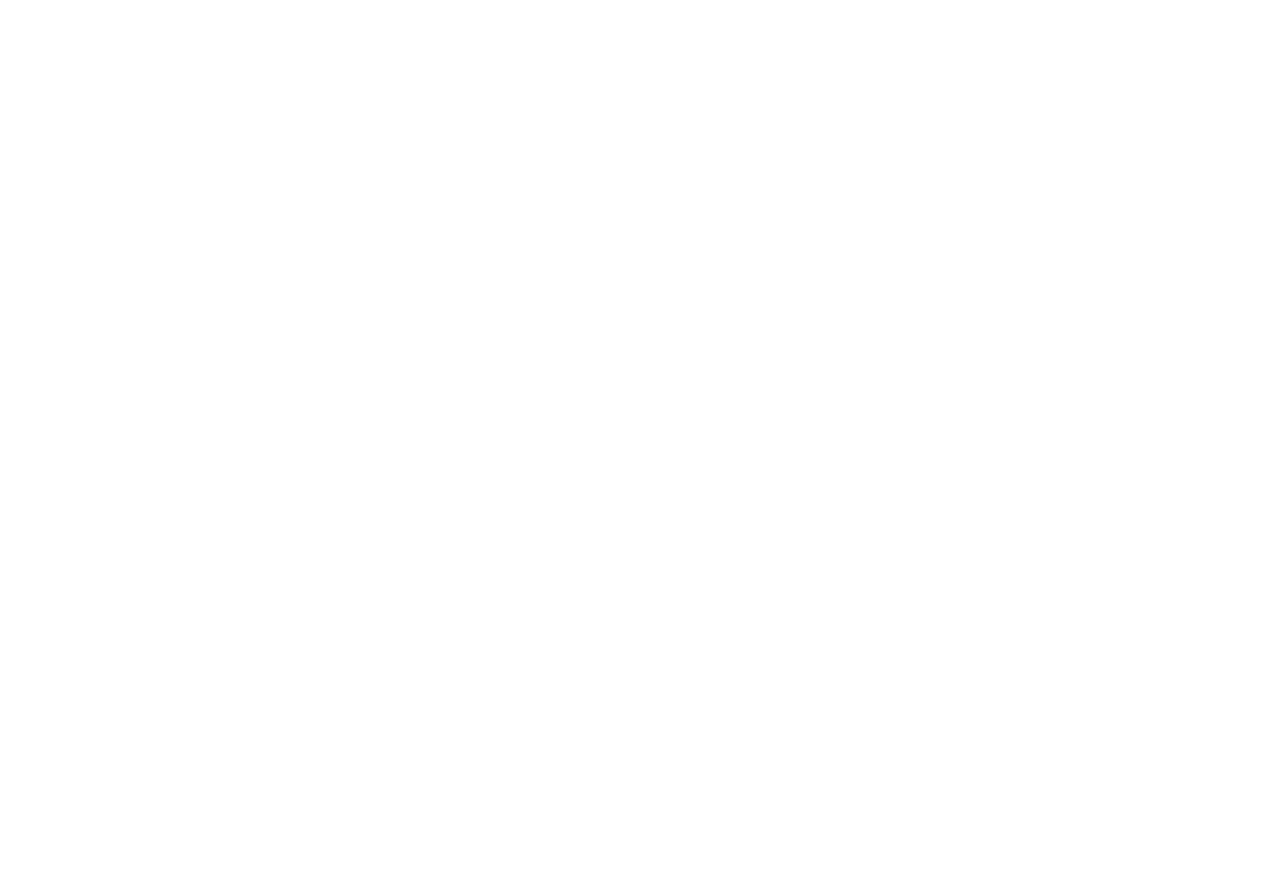
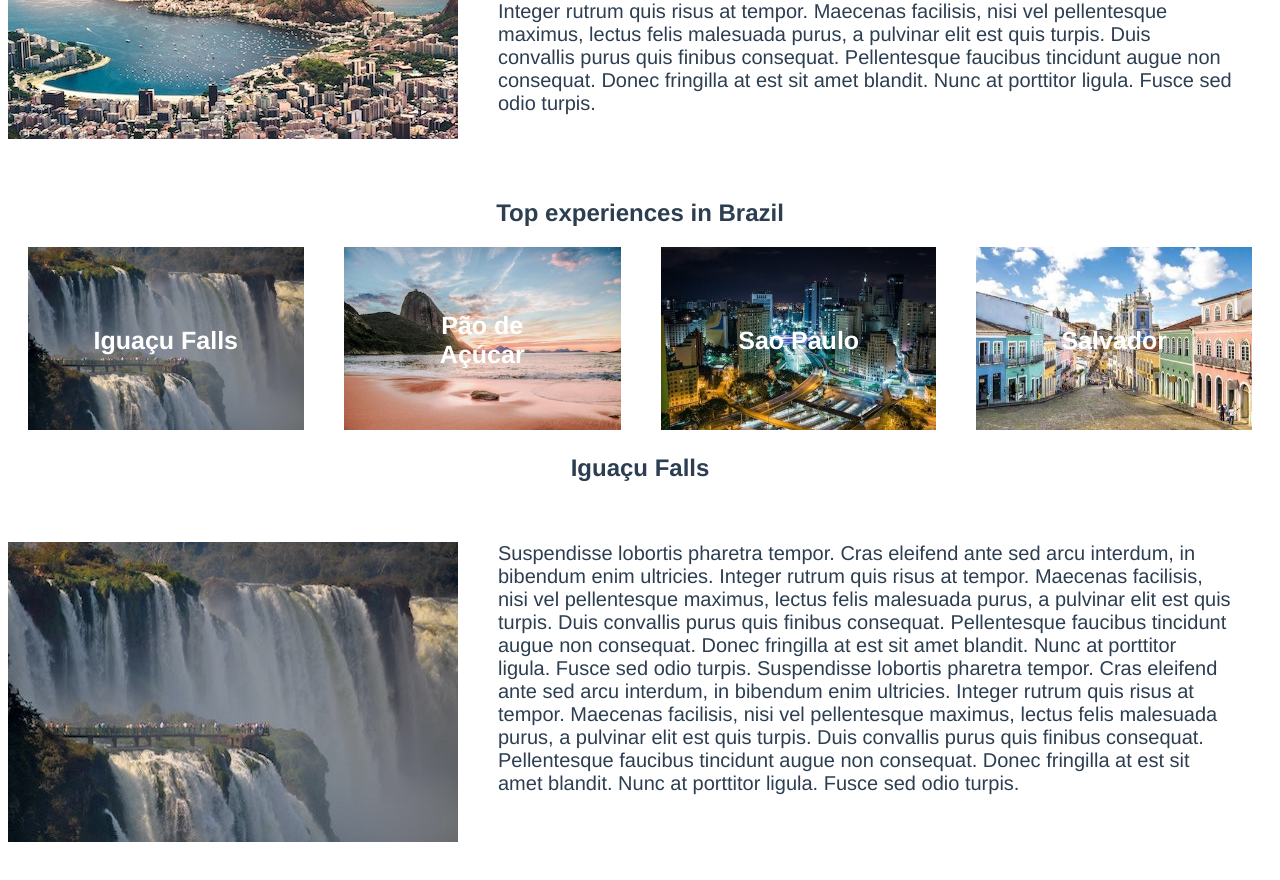
Before and after one commit to Nick18201/vue-travel-app, a Vue app: page /destination/brazil/iguacu-falls in a window 1280 px wide. Shown: the part 300-1180 px from the top of the page. Before the commit the page ends 800 px from the top, so only its background shows below. Built offline with nearby package versions, Linux system fonts and the light colour scheme.

Commit message:
finish nested routes for experiences

```diff
--- a/src/router/index.js
+++ b/src/router/index.js
@@ -12,13 +12,24 @@ const routes = [
     props: true
   },
   {
-    path: "/details/:slug",
+    path: "/destination/:slug",
     name: "DestinationDetails",
     props: true,
     component: () =>
       import(
-        /* webpackChunkName: "DestinationDetails" */ "../views/DestinationDetails.vue"
-      )
+        /* webpackChunkName: "DestinationDetails" */ "@/views/DestinationDetails.vue"
+      ),
+    children: [
+      {
+        path: ":experienceSlug",
+        name: "experienceDetails",
+        props: true,
+        component: () =>
+          import(
+            /*webpackChunkName: "ExperienceDetails"*/ "@/views/ExperienceDetails"
+          )
+      }
+    ]
   }
   // we add to details path a /:id that we implement back in data() of DestinationDetails.vue
   // as we want to show the destination name we can change to slug
--- a/src/views/DestinationDetails.vue
+++ b/src/views/DestinationDetails.vue
@@ -21,13 +21,25 @@
           :key="experience.slug"
           class="card"
         >
-          <img
-            :src="require(`@/assets/${experience.image}`)"
-            :alt="experience.name"
-          />
-          <span class="card_text"> {{ experience.name }}</span>
+          <!-- let's add a router link -->
+          <router-link
+            :to="{
+              name: 'experienceDetails',
+              params: { experienceSlug: experience.slug }
+            }"
+          >
+            <img
+              :src="require(`@/assets/${experience.image}`)"
+              :alt="experience.name"
+            />
+            <span class="card__text">
+              {{ experience.name }}
+            </span>
+          </router-link>
         </div>
       </div>
+      <router-view :key="$route.path" />
+      <!--  After we might set the child route into index.js -->
     </section>
   </div>
 </template>
@@ -74,6 +86,9 @@ img {
   width: 100%;
   max-height: 400px;
 }
+.experiences {
+  padding: 40px 0;
+}
 .destination-details {
   display: flex;
   justify-content: space-between;
@@ -83,6 +98,10 @@ p {
   font-size: 20px;
   text-align: left;
 }
+.cards {
+  display: flex;
+  justify-content: space-between;
+}
 .cards img {
   max-height: 200px;
 }
@@ -90,7 +109,7 @@ p {
   padding: 0 20px;
   position: relative;
 }
-.card_text {
+.card__text {
   position: absolute;
   top: 50%;
   left: 50%;
--- /dev/null
+++ b/src/views/ExperienceDetails.vue
@@ -0,0 +1,58 @@
+<template>
+  <section>
+    <h2>{{ experience.name }}</h2>
+    <div class="experience-details">
+      <img
+        :src="require(`@/assets/${experience.image}`)"
+        :alt="experience.name"
+      />
+      <p>{{ experience.description }}</p>
+    </div>
+  </section>
+</template>
+<script>
+import store from "@/store.js";
+export default {
+  props: {
+    slug: {
+      type: String,
+      required: true
+    },
+    experienceSlug: {
+      type: String,
+      required: true
+    }
+  },
+  computed: {
+    destination() {
+      return store.destinations.find(
+        destination => destination.slug === this.slug
+      );
+    },
+    experience() {
+      return this.destination.experiences.find(
+        experience => experience.slug === this.experienceSlug
+      );
+    }
+  }
+};
+</script>
+
+<style scoped>
+img {
+  max-width: 600px;
+  height: auto;
+  width: 100%;
+  max-height: 400px;
+}
+.experience-details {
+  display: flex;
+  justify-content: space-between;
+  padding: 40px 0;
+}
+p {
+  margin: 0 40px;
+  font-size: 20px;
+  text-align: left;
+}
+</style>
```
